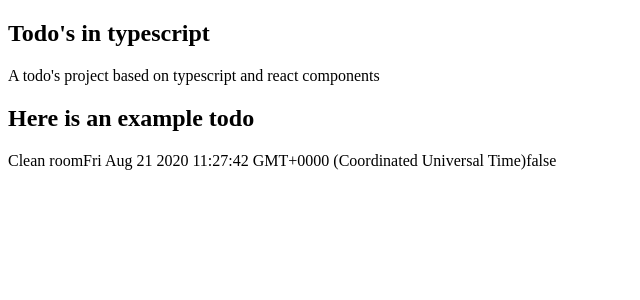
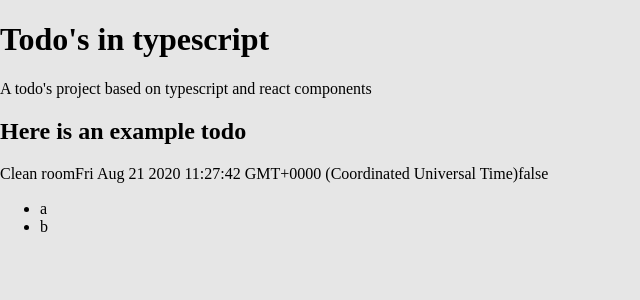
Before and after one commit to mvuong789/feature-playground, a React app: page / in a window 1280 px wide. Shown: the top 300 px of the page, without its empty margins (0-640 px from the left). Built offline with nearby package versions, Linux system fonts and the light colour scheme.

Commit message:
Added in normalize.css, basic styles and stylus

```diff
--- a/src/features/app/App.tsx
+++ b/src/features/app/App.tsx
@@ -10,6 +10,11 @@ const App = () => {
 
       <h2>Here is an example todo</h2>
       <Todos todos={[{ id: 'a1s2d3-afq3qh-b3n849', text: 'Clean room', dateAdded: new Date(), done: false }]} />
+
+      <ul>
+        <li>a</li>
+        <li>b</li>
+      </ul>
     </div>
   )
 }
--- a/src/index.tsx
+++ b/src/index.tsx
@@ -1,5 +1,9 @@
 import React from 'react';
 import ReactDOM from 'react-dom';
+
+// import '../node_modules/normalize.css/normalize.css';
+import 'normalize.css';
+import './styles/global.styl'
 
 import App from './features/app/App';
 
--- /dev/null
+++ b/src/styles/global.styl
@@ -0,0 +1,4 @@
+@import './variables.styl'
+
+body
+  background-color backgroundColor
--- /dev/null
+++ b/src/styles/variables.styl
@@ -0,0 +1,2 @@
+backgroundColor = #e6e6e6
+fontColor = #1b1b1b
--- a/webpack.config.js
+++ b/webpack.config.js
@@ -19,6 +19,21 @@ module.exports = {
         test: /\.tsx?$/,
         use: 'ts-loader',
         exclude: /node_modules/
+      },
+      {
+        test: /\.styl(us)?$/,
+        use: [
+          'style-loader',
+          'css-loader',
+          'stylus-loader',
+        ],
+      },
+      {
+        test: /\.css$/,
+        use: [
+          'style-loader',
+          'css-loader',
+        ]
       }
     ]
   },
```
Also changed, not shown: package.json (+6 -1 lines), 1 other file (tests, documents, lock files or other folders).
